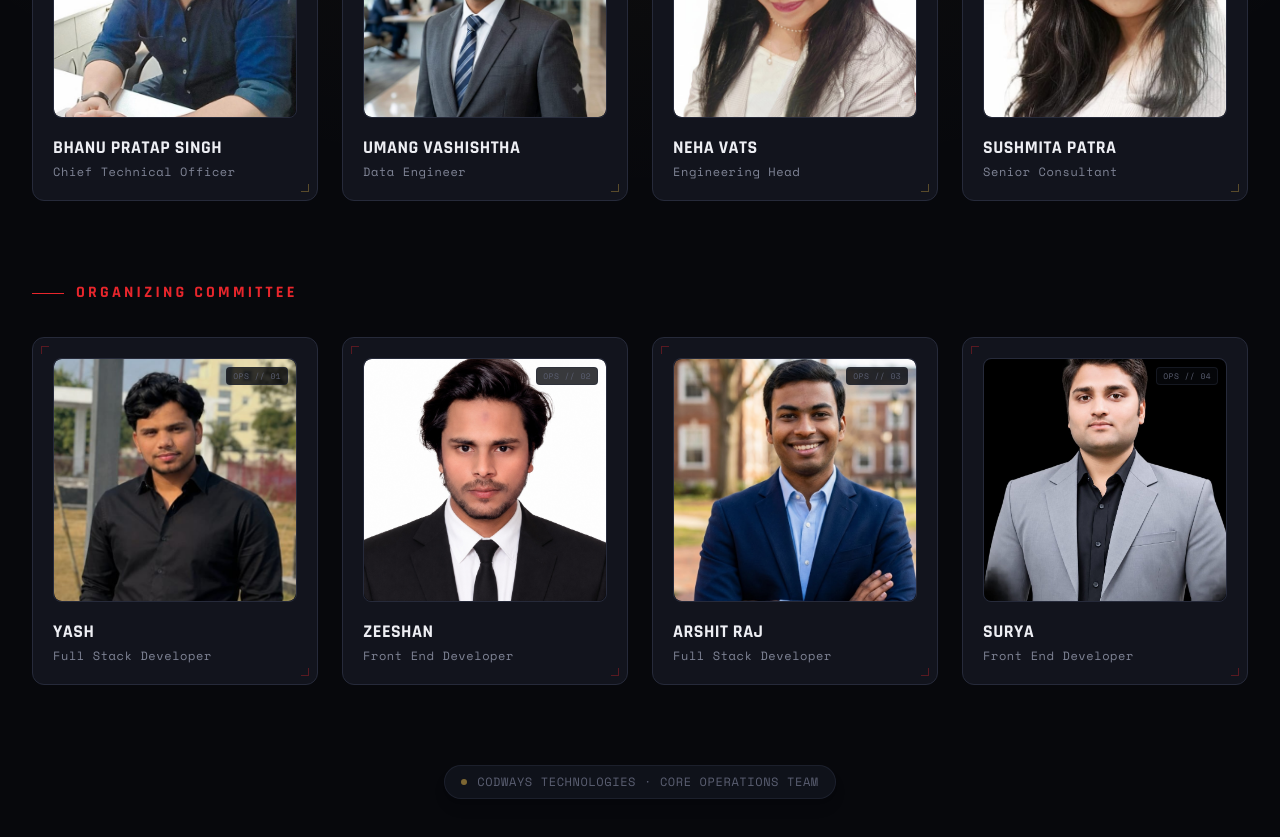
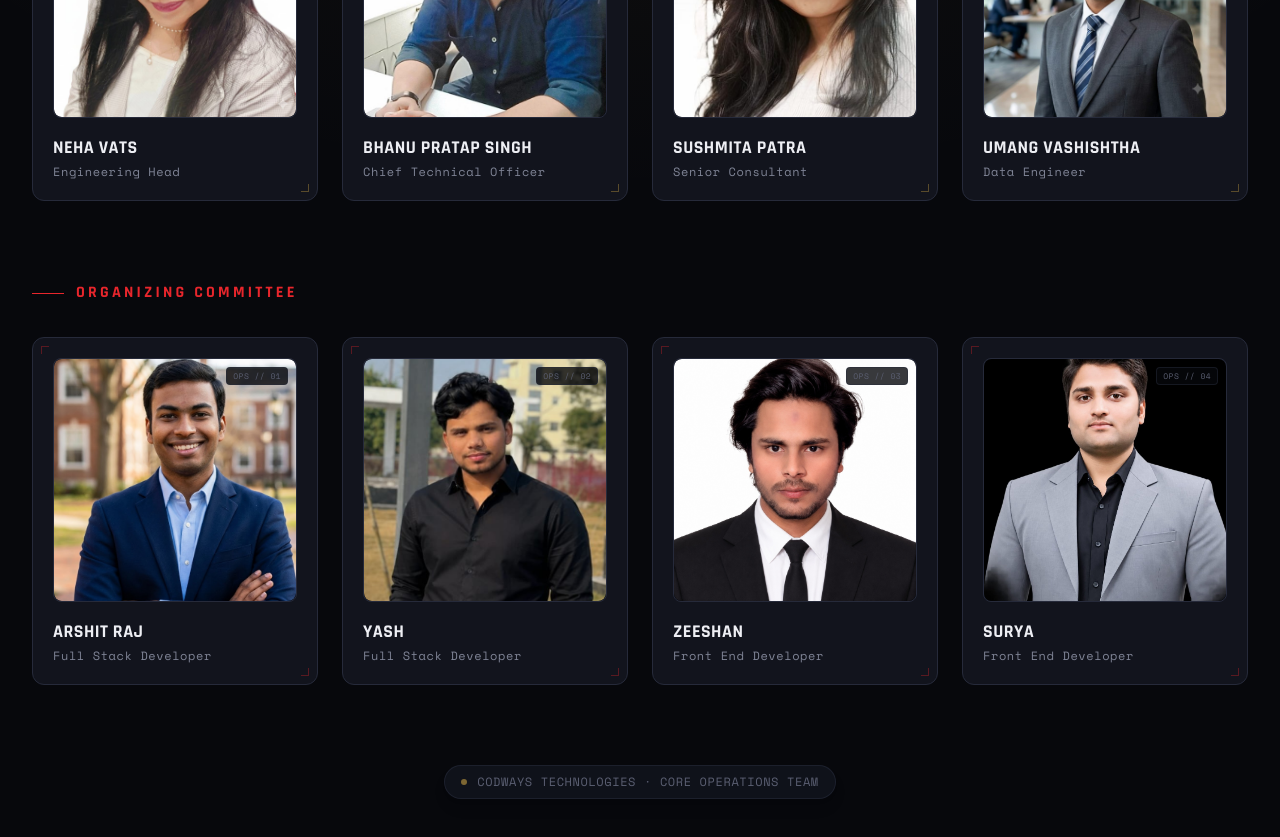
Before and after one commit to Arshitraj-123/TechiesHack-3.0-Doomsday-Protocol, a React (Vite) app: page / in a window 1280 px wide. Shown: the part 8400-9237 px from the top of the page. Built offline with nearby package versions, Linux system fonts and the light colour scheme.

Commit message:
chore: reorder Core Patrons and Organizing Committee members

```diff
--- a/src/components/Team.tsx
+++ b/src/components/Team.tsx
@@ -13,16 +13,16 @@ interface TeamMember {
 }
 
 const CORE_PATRONS: TeamMember[] = [
-  { id: "cp-1", role: "Chief Technical Officer", name: "Bhanu Pratap Singh", src: "team-bhanu.jpg" },
-  { id: "cp-2", role: "Data Engineer", name: "Umang Vashishtha", src: "team-umang.jpg" },
-  { id: "cp-3", role: "Engineering Head", name: "Neha Vats", src: "team-neha.jpg" },
-  { id: "cp-4", role: "Senior Consultant", name: "Sushmita Patra", src: "team-sushmita.jpg" },
+  { id: "cp-1", role: "Engineering Head", name: "Neha Vats", src: "team-neha.jpg" },
+  { id: "cp-2", role: "Chief Technical Officer", name: "Bhanu Pratap Singh", src: "team-bhanu.jpg" },
+  { id: "cp-3", role: "Senior Consultant", name: "Sushmita Patra", src: "team-sushmita.jpg" },
+  { id: "cp-4", role: "Data Engineer", name: "Umang Vashishtha", src: "team-umang.jpg" },
 ];
 
 const ORGANIZING_COMMITTEE: TeamMember[] = [
-  { id: "oc-1", role: "Full Stack Developer", name: "Yash", src: "team-yash.jpg" },
-  { id: "oc-2", role: "Front End Developer", name: "Zeeshan", src: "team-zeeshan.jpg" },
-  { id: "oc-3", role: "Full Stack Developer", name: "Arshit Raj", src: "team-arshit.png" },
+  { id: "oc-1", role: "Full Stack Developer", name: "Arshit Raj", src: "team-arshit.png" },
+  { id: "oc-2", role: "Full Stack Developer", name: "Yash", src: "team-yash.jpg" },
+  { id: "oc-3", role: "Front End Developer", name: "Zeeshan", src: "team-zeeshan.jpg" },
   { id: "oc-4", role: "Front End Developer", name: "Surya", src: "team-surya.jpg" },
 ];
 
```
